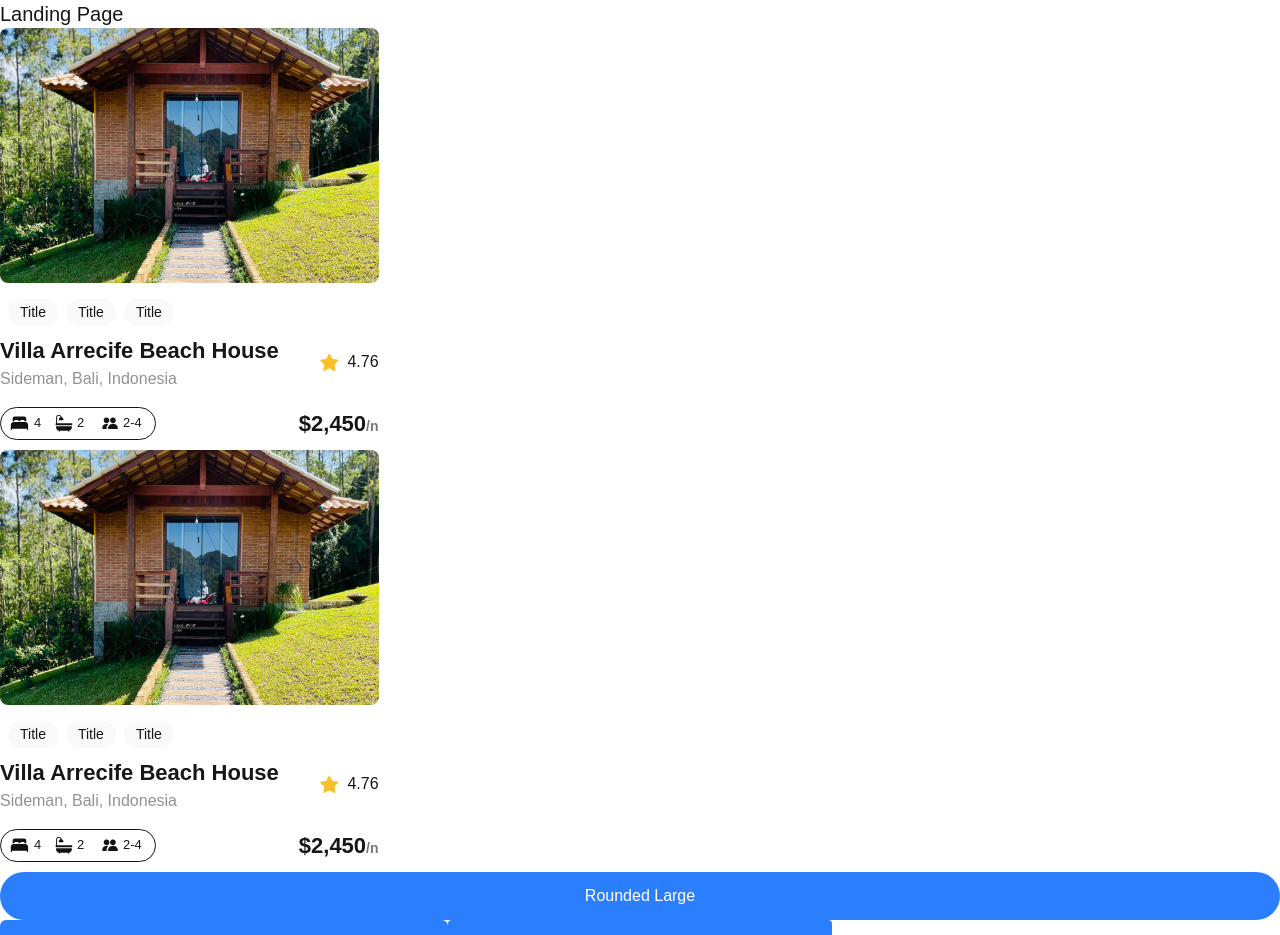
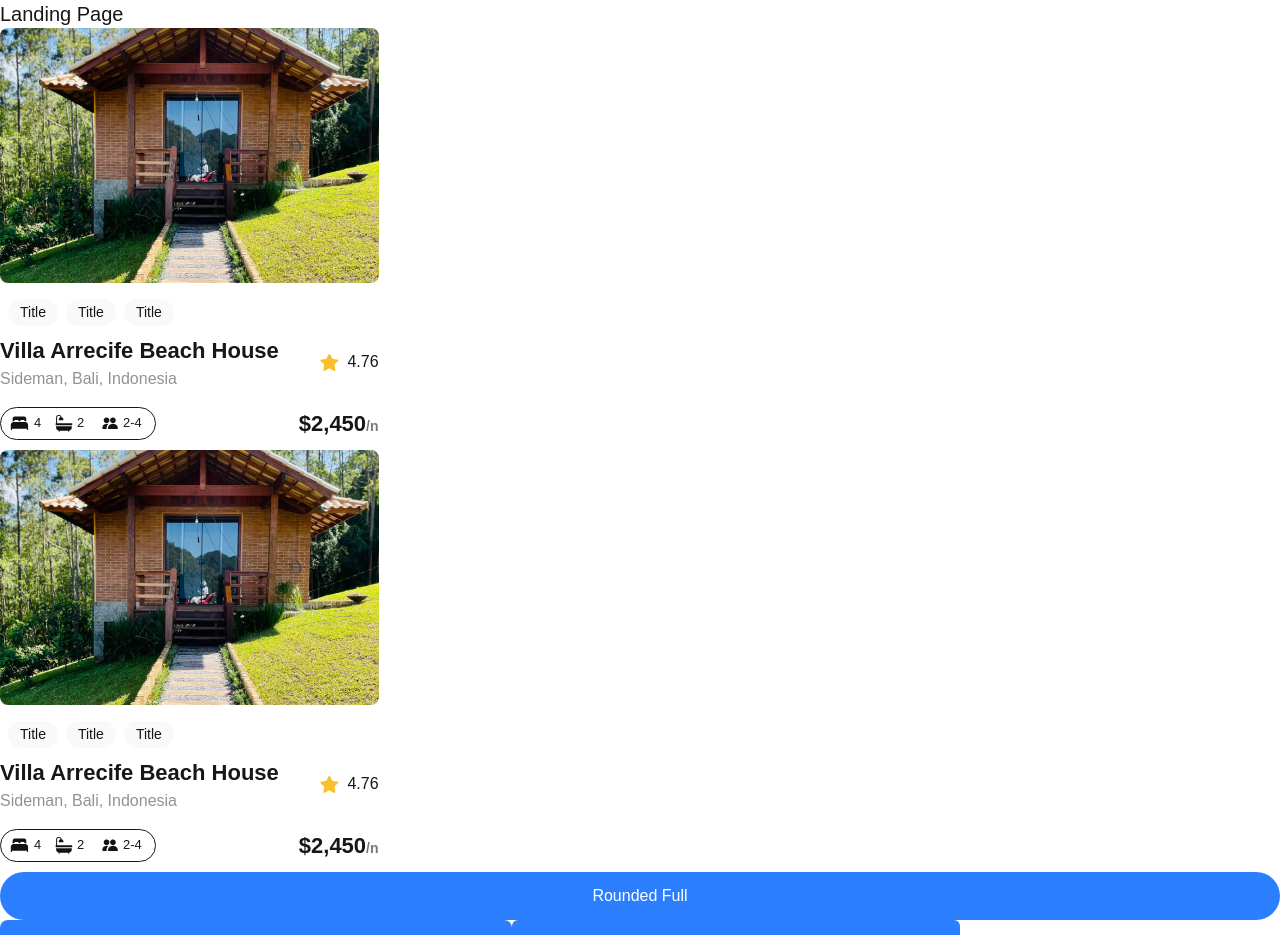
Before and after one commit to 26TracyNjoroge/alx-project-0x00-setup, a Next.js app in the folder alx-project-0x00/: page /landing in a window 1280 px wide. Shown: the top 935 px of the page. Built offline with nearby package versions, Linux system fonts and the light colour scheme.

Commit message:
Update button interface

```diff
--- a/alx-project-0x00/pages/landing.tsx
+++ b/alx-project-0x00/pages/landing.tsx
@@ -7,7 +7,8 @@ const Landing: React.FC = () => {
             <h1 className=" text-xl font-extralight">Landing Page</h1>
             <Card />
             <Card />
-            <Button styles="rounded-full" width="w-full" title="Rounded Large" />
+            <Button styles="rounded-full" width="w-full" title="Rounded Full" />
+            <Button styles="rounded-lg" width="w-lg" title="Rounded Large" />
             <Button styles="rounded-md" width="w-md" title="Rounded Medium" />
             <Button styles="rounded-sm"  width="w-sm" title="Rounded Small" />
 
```
